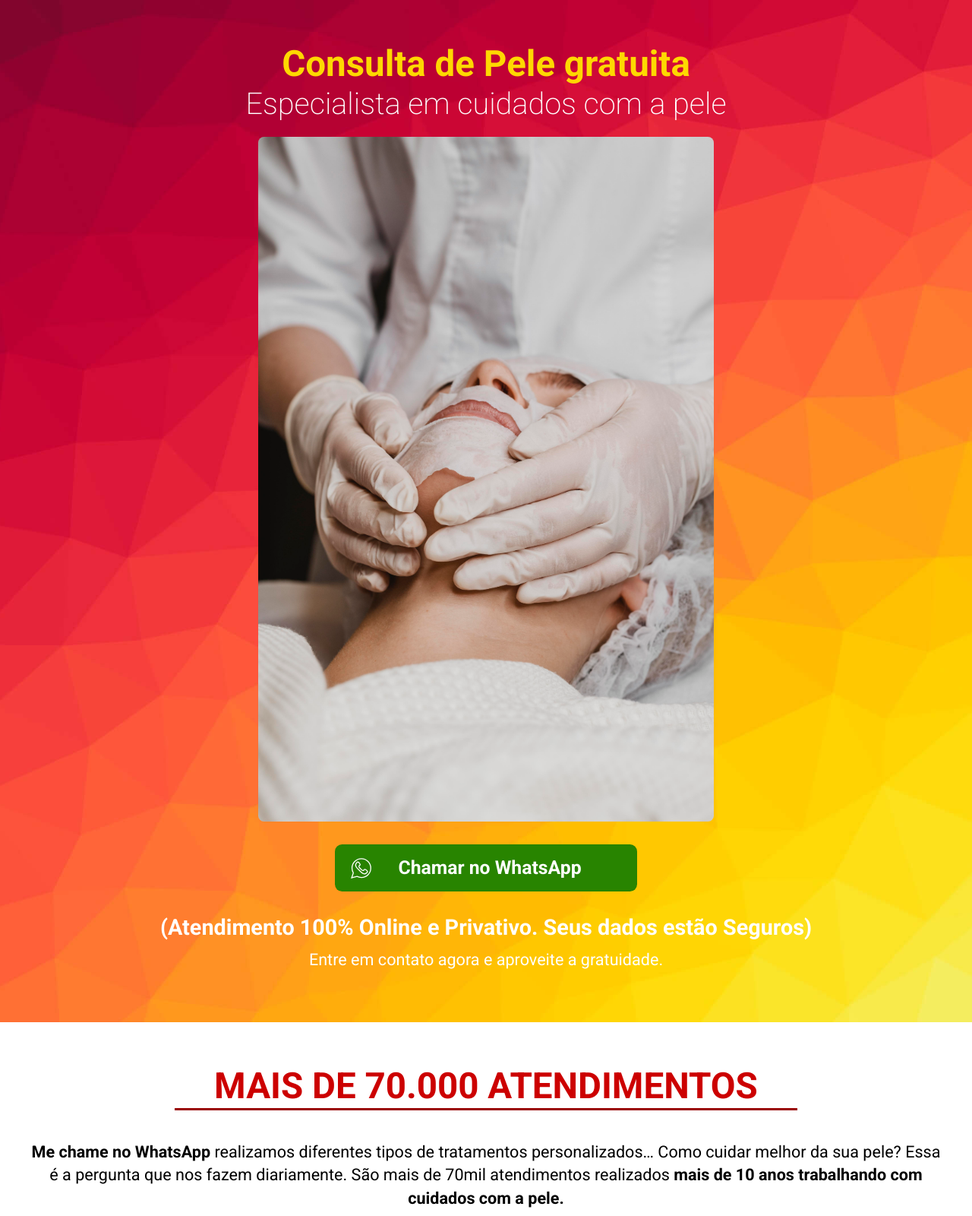
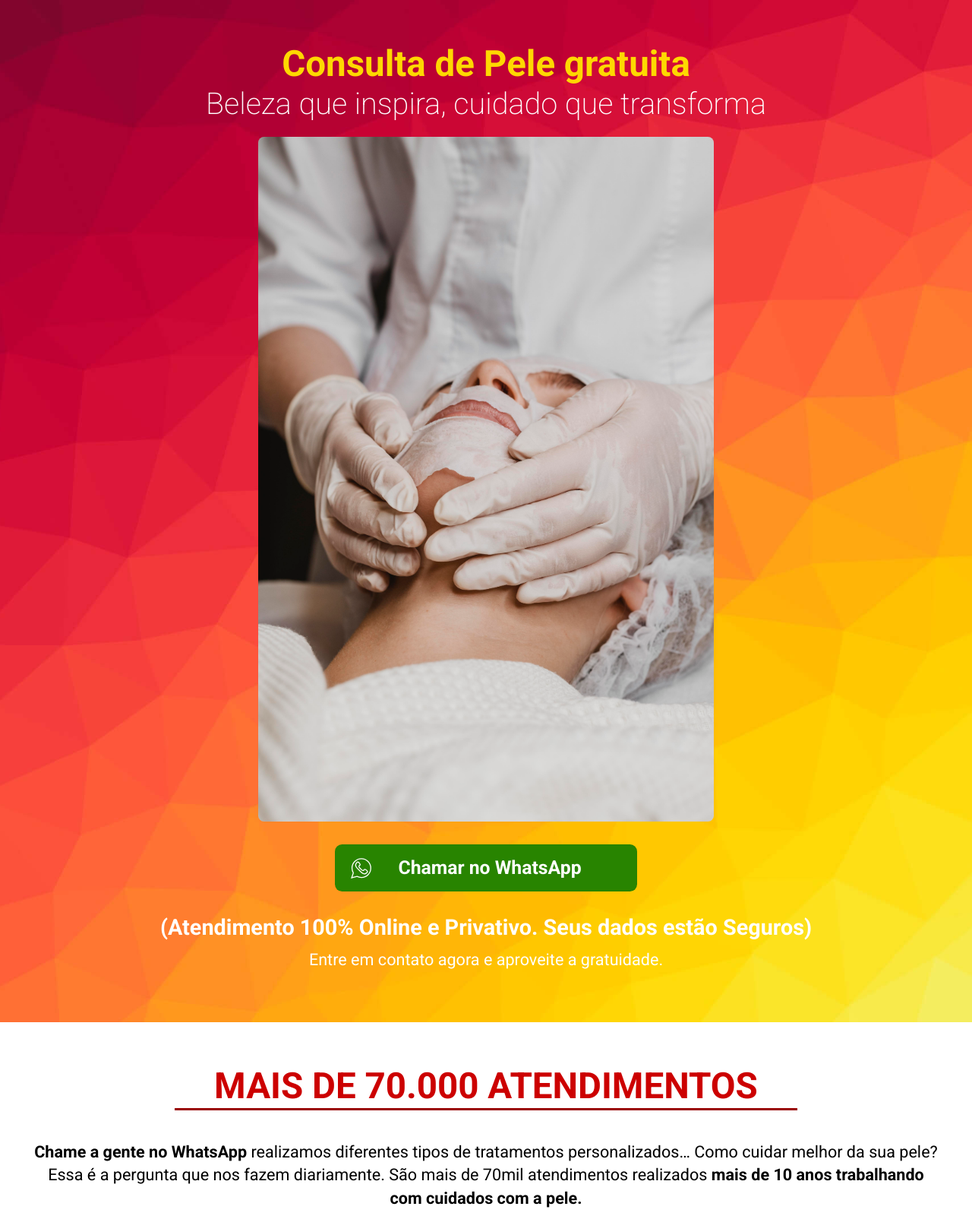
Before and after one commit to RenovaSkin/Consulta_gratuita, a plain HTML site: page index.html in a window 1280 px wide. Shown: the top 1600 px of the page at 76% size. Drawn offline with nearby package versions, Linux system fonts and the light colour scheme.

Commit message:
Update index.html

```diff
--- a/index.html
+++ b/index.html
@@ -29,7 +29,7 @@
                 <div class="center active-select padding content_area" type="center" wd="1200" id="center-186931" bg-color2="rgba(0, 0, 0, 0)">
                     <h2 class="active-select font-big" type="title" id="title-796421" bg-color2="rgba(0, 0, 0, 0)" style="color: rgb(254, 216, 1);">Consulta de Pele gratuita
                     </h2>
-                    <h2 class="active-select font-thin" type="title" id="title-69301" bg-color2="rgba(0, 0, 0, 0)">Especialista em cuidados com a pele</h2><a class="img active-select border-radius-per" type="img" id="img-192851" bg-color2="rgba(0, 0, 0, 0)" style="border-radius: 7.8px; margin-top: 19px; background-attachment: local, local;" data-border-radius="1.3" css-mt="19">
+                    <h2 class="active-select font-thin" type="title" id="title-69301" bg-color2="rgba(0, 0, 0, 0)">Beleza que inspira, cuidado que transforma</h2><a class="img active-select border-radius-per" type="img" id="img-192851" bg-color2="rgba(0, 0, 0, 0)" style="border-radius: 7.8px; margin-top: 19px; background-attachment: local, local;" data-border-radius="1.3" css-mt="19">
                         <div class="subobj" style="border-radius: 7.8px; background-attachment: local, local;"><img src="https://raw.githubusercontent.com/RenovaSkin/Consulta_gratuita/main/young-beautiful-woman-getting-skin-mask-treatment.jpg
 " alt="" style="filter: grayscale(0%) sepia(0%) blur(0px) contrast(100%) brightness(1) invert(0%) saturate(100%) hue-rotate(0deg);"></div>
                     </a><a class="button active-select border-radius-per horizontal-align" type="button" hover-animation="" id="button-850741" bg-color2="transparent" style="background-color: rgb(40, 132, 0); background-image: url(&quot;undefined&quot;), linear-gradient(transparent 0%, transparent 100%); margin-top: 30px; margin-bottom: 30px; border-radius: 9.408px; width: 398px; text-align: center; border-width: 0px; border-style: solid; position: relative; left: 0px; top: 0px;" css-mt="30" css-mb="30" data-border-radius="2.4" wd="398" href="#">
@@ -55,7 +55,7 @@
                 <div class="center active-select padding content_area" type="center" wd="1200" id="center-996910" bg-color2="rgba(0, 0, 0, 0)">
                     <h2 class="active-select font-big font-hard" type="title" id="title-453477" bg-color2="rgba(0, 0, 0, 0)" style="color: rgb(204, 0, 0);">MAIS DE 70.000 ATENDIMENTOS</h2>
                     <div class="active-select divisor" type="divisor" bg-color2="transparent" wd="820" style="width: 820px; max-height: 3px; background-color: rgb(153, 0, 0); background-image: url(&quot;undefined&quot;), linear-gradient(transparent 0%, transparent 100%);" mht="3" id="divisor-195087"></div>
-                    <p class="active-select font-big font-big-mobile" type="p" bg-color2="rgba(0, 0, 0, 0)" style="margin-top: 40px; margin-bottom: 40px; color: rgb(0, 0, 0);" id="p-927003" css-mt="40" css-mb="40"><b>Me chame no WhatsApp</b> realizamos diferentes tipos de tratamentos personalizados… Como cuidar melhor da sua pele? Essa é a pergunta que nos fazem diariamente. São mais de 70mil atendimentos realizados <b>mais de 10 anos trabalhando com cuidados com a pele.</b></p>
+                    <p class="active-select font-big font-big-mobile" type="p" bg-color2="rgba(0, 0, 0, 0)" style="margin-top: 40px; margin-bottom: 40px; color: rgb(0, 0, 0);" id="p-927003" css-mt="40" css-mb="40"><b>Chame a gente no WhatsApp</b> realizamos diferentes tipos de tratamentos personalizados… Como cuidar melhor da sua pele? Essa é a pergunta que nos fazem diariamente. São mais de 70mil atendimentos realizados <b>mais de 10 anos trabalhando com cuidados com a pele.</b></p>
                     <h4 class="active-select font-medium font-medium-mobile" type="title" id="title-142860" bg-color2="rgba(0, 0, 0, 0)" css-mb="4" style="margin-bottom: 4px; color: rgb(102, 0, 0);">Melhore sua pele hoje</h4>
                     <div class="active-select divisor" type="divisor" id="divisor-195063" bg-color2="transparent" wd="234" style="width: 234px; max-height: 3px; background-color: rgb(153, 0, 0); background-image: url(&quot;undefined&quot;), linear-gradient(transparent 0%, transparent 100%);" mht="3"></div>
                     <p class="active-select font-big font-big-mobile" type="p" id="p-794761" bg-color2="rgba(0, 0, 0, 0)" style="margin-top: 40px; color: rgb(0, 0, 0);" css-mt="40">São diversos depoimentos positivos que recebemos, mas muitas pessoas passaram por momentos de fragilidade emocional e não queremos expor, para ver mais depoimentos solicite no WhatsApp</p>
```
